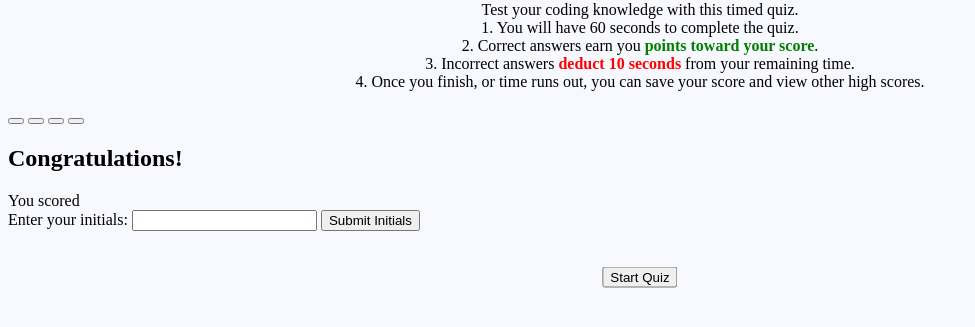
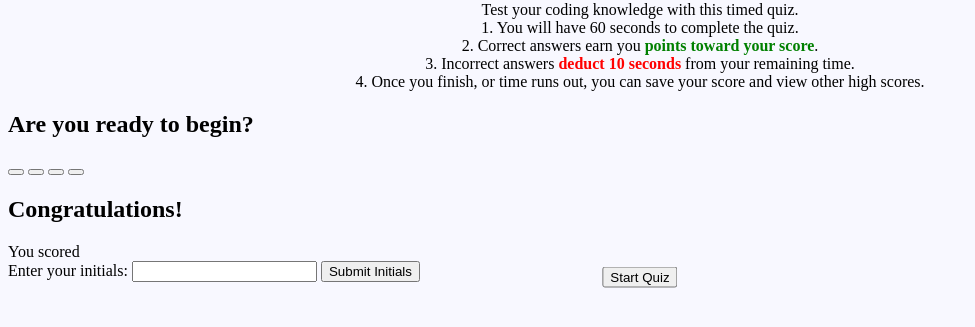
Before and after one commit to thecatwest/timed-quiz, a plain HTML site: page index.html in a window 1280 px wide. Shown: the part 123-450 px from the top of the page, without its empty margins (0-975 px from the left). Drawn offline with Linux system fonts and the light colour scheme.

Commit message:
fix button id issues

```diff
--- a/index.html
+++ b/index.html
@@ -36,7 +36,8 @@
       <!-- Start Quiz Button -->
       <button type="button" id="start-btn">Start Quiz</button>
     </div>
-    <div id="answer-btns">
+    <div id="buttons">
+      <h2 id="question">Are you ready to begin?</h2>
       <button type="button" id="answer1"></button>
       <button type="button" id="answer2"></button>
       <button type="button" id="answer3"></button>
@@ -62,6 +63,6 @@
 
     <!-- Link to JavaScript File -->
     <!-- <script src="./assets/js/queries.js"></script> -->
-    <script src="./assets/js/script.js"></script>
+    <script src="./assets/js/queries.js"></script>
   </body>
 </html>
```
